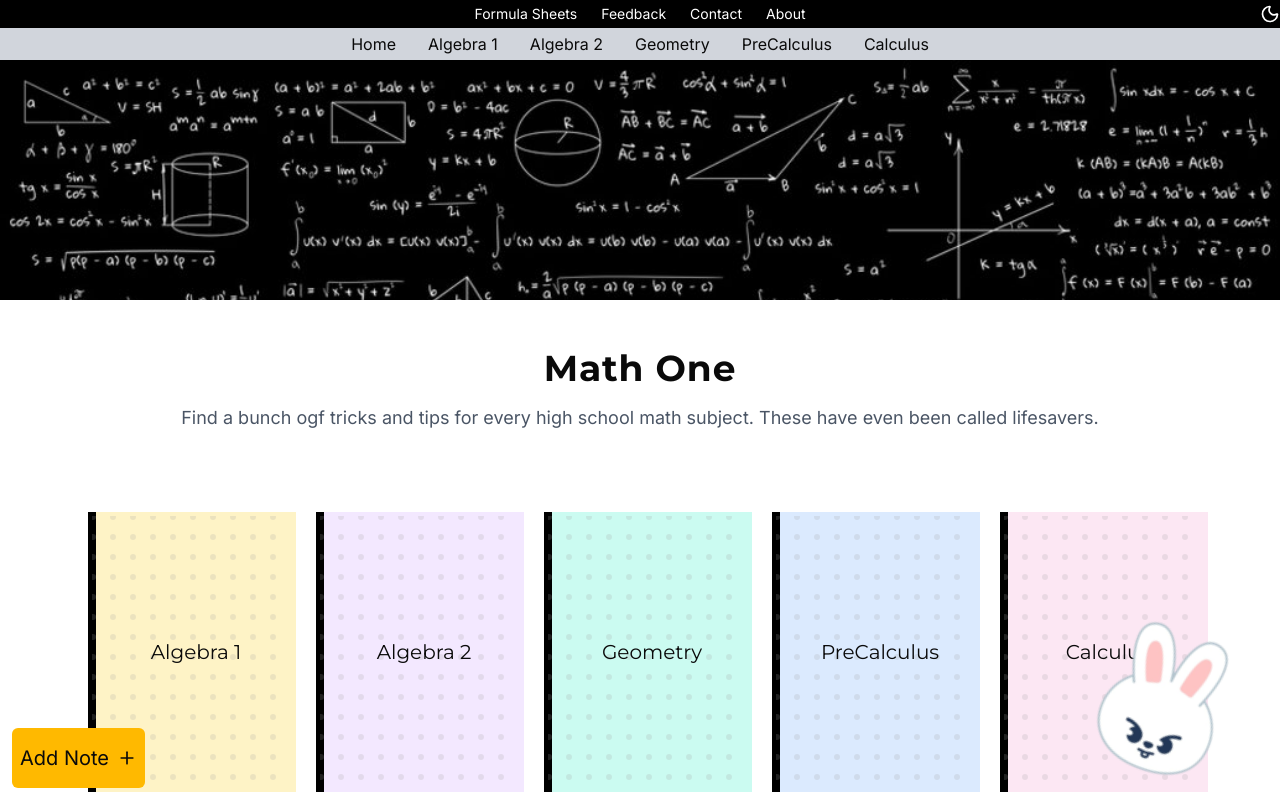
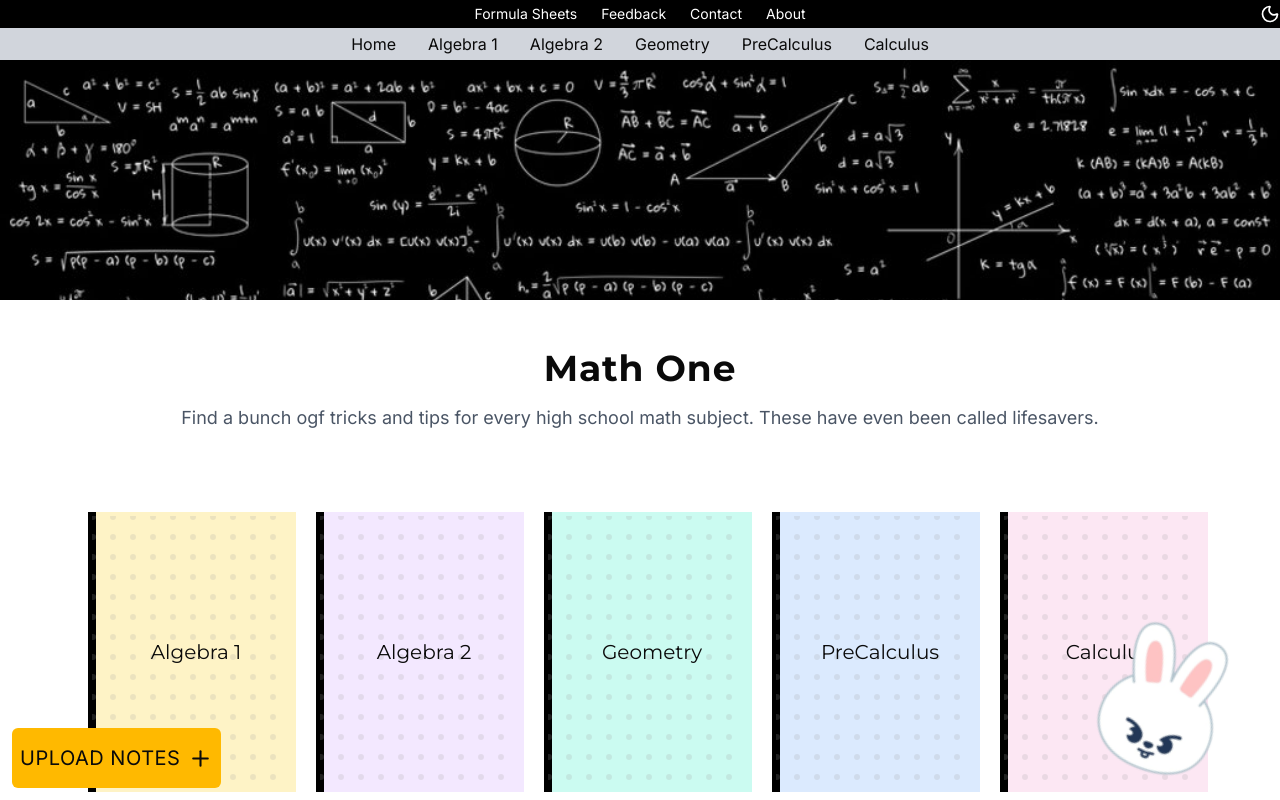
Before and after one commit to dakshs-07/math-notes, a Next.js app: page / in a window 1280 px wide. Shown: the top 800 px of the page. Built offline with nearby package versions, Linux system fonts and the light colour scheme.

Commit message:
fixed button stylig

```diff
--- a/components/AddNotes.jsx
+++ b/components/AddNotes.jsx
@@ -5,8 +5,8 @@ export default function AddNotes(){
     return (
       <div className="fixed bottom-3 left-3 z-50">
         <Link href="/admin">
-          <button className="flex text-xl items-center gap-2 bg-amber-400 py-4 px-2 rounded-sm cursor-pointer hover:text-black hover:bg-gray-400">
-            Add Note <PlusIcon size={20} />
+          <button className="flex text-xl tracking-wide items-center gap-2 bg-amber-400 py-4 px-2 rounded-sm cursor-pointer hover:text-black hover:bg-gray-400">
+            UPLOAD NOTES <PlusIcon size={25} />
           </button>
         </Link>
       </div>
```
